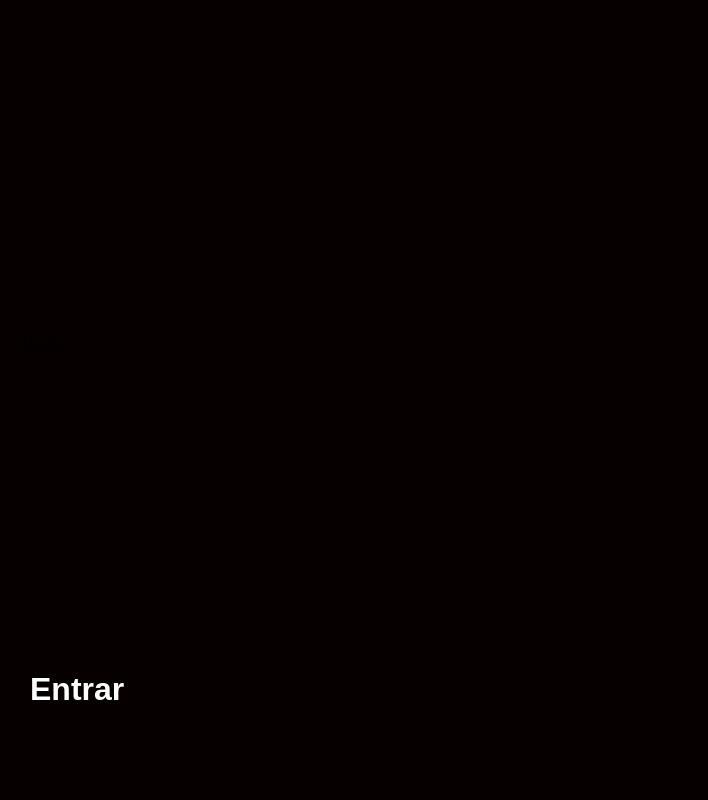
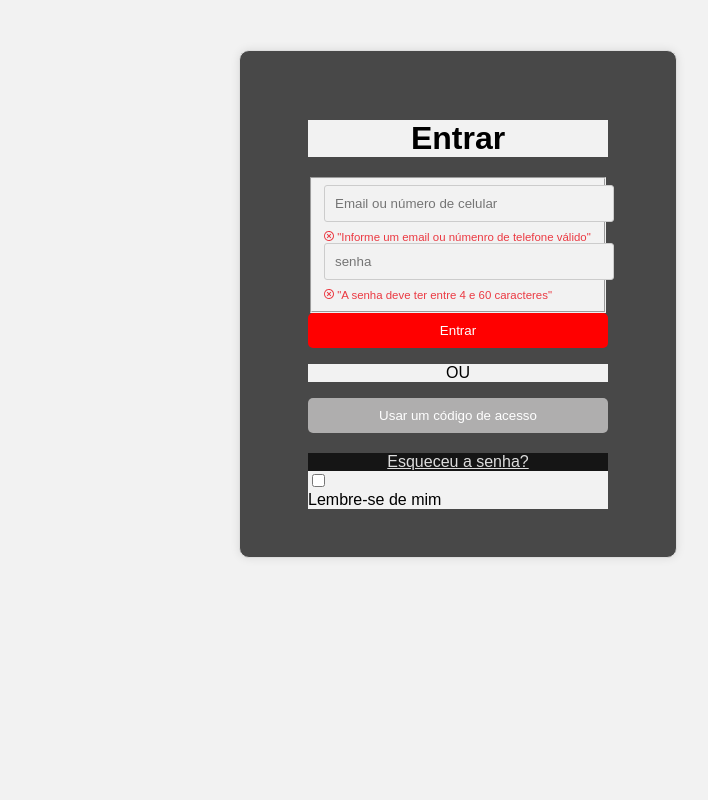
Before and after one commit to Nagila81/Teste-treino, a plain HTML site: page index.html in a window 1280 px wide. Shown: the top 800 px of the page, without its empty margins (182-890 px from the left). Drawn offline with Linux system fonts and the light colour scheme.

Commit message:
Formulário Netflix1

```diff
--- a/index.css
+++ b/index.css
@@ -1,63 +1,89 @@
 *{
+    font-family: Arial, sans-serif;
+    background-color: #f2f2f2;
+   }
+
+   form{
     display: flex;
     flex-direction: column;
+    width: 300px;
+    margin: 50px auto;
+    padding: 48px 68px;
+    background-color: rgba(0, 0, 0, 0.7);
+    border: 1px solid #ddd;
+    border-radius: 10px;
+    box-shadow: 0 0 10px rgba(0, 0, 0, 0.1);
+   }
+
+   h1 {
+    text-align: center;
+    margin-bottom: 20px;
+   }
+
+   #email{
     width: 100%;
-    padding: 48px 68px;
-    border-radius: 4px;
-    outline: none;
-    box-sizing: border-box;
-    font-family: Arial, Helvetica, sans-serif;
-    background-color: rgb(7, 0, 0);
-}
+    padding: 10px;
+    margin-bottom: 5px;
+    border: 1px solid #ccc;
+    border-radius: 3px;
+   }
 
-body{
-    display: flex;
-    justify-content: center;
-    align-items: center;
-}
+   #senha{
+    width: 100%;
+    padding: 10px;
+    margin-bottom: 5px;
+    border: 1px solid #ccc;
+    border-radius: 3px;
+   }
 
-h1{
-    display: block;
+   #svg{
+    color: rgb(235, 57, 66);
+    font-size: 0.7155rem;
+    font-weight: 400;
+    margin-top: 0.245rem;
+   }
+
+   .botao{
+    width: 100%;
+    padding: 10px;
+    background-color: red;
+    color: #fff;
+    border: none;
+    border-radius: 5px;
+    cursor: pointer;
+   }
+
+   .botao:hover {
+    background-color: rgb(201, 49, 49);
+   }
+
+   p{
+    text-align: center;
+   }
+
+   a {
+    text-align: center;
+    margin-top: 20px;
+    background-color: rgba(0, 0, 0, 0.7);
+    color: #ddd;
+   }
+
+   .codigo {
+    width: 100%;
+    padding: 10px;
+    text-decoration: none;
+    background-color: rgb(175, 174, 174);
     color: white;
-}
+    border: none;
+    border-radius: 5px;
+    cursor: pointer;
+   }
 
-form{
-    color: white;
-    margin: 100px;
-    padding: 2px;
-    border-radius: 10px;
-    text-align: center;
-       fieldset{
-        border-radius: 16px;
-        display: flex;
-        flex-direction: column;
-          #svg{
-            color: red;
-            text-transform: lowercase;
-            font-size: 0.8125rem;
-           }
-       }
-       .botao{
-        display: block;
-        height: 40px;
-        padding: 0 26px;
-        border-radius: 5px;
-        font-size: 12px;
-        font-weight: bold;
-        float: right;
-        color: white;
-        background-color: red;
-        word-spacing: normal;
-       }
-       .codigo{
-        display: block;
-        height: 40px;
-        padding: 0 26px;
-        border-radius: 5px;
-        font-size: 12px;
-        font-weight: bold;
-        float: right;
-        color: white;
-        background-color: gray;
-       }
-}
+   .codigo:hover {
+    text-decoration: underline;
+    background-color: rgb(102, 101, 101);
+   }
+
+   .lembre-se{
+    background-color: rgba(0, 0, 0, 0.7);
+   }
--- a/index.html
+++ b/index.html
@@ -6,34 +6,32 @@
     <title>Netflix</title>
     <link rel="stylesheet" href="index.css">
 </head>
-
 <body>
+    <form>
         <h1>Entrar</h1>
-    <form>
     <fieldset>
             <div class="email">
             <label for="email"></label>
             <input id="email" type="email" placeholder="Email ou número de celular">
-            <div id="svg"><svg xmlns="http://www.w3.org/2000/svg" fill="none" role="img" viewBox="0 0 16 16" width="16" height="16" data-icon="CircleXSmall" aria-hidden="true" class="default-ltr-cache-0 e1vkmu651"><path fill-rule="evenodd" clip-rule="evenodd" d="M14.5 8C14.5 11.5899 11.5899 14.5 8 14.5C4.41015 14.5 1.5 11.5899 1.5 8C1.5 4.41015 4.41015 1.5 8 1.5C11.5899 1.5 14.5 4.41015 14.5 8ZM16 8C16 12.4183 12.4183 16 8 16C3.58172 16 0 12.4183 0 8C0 3.58172 3.58172 0 8 0C12.4183 0 16 3.58172 16 8ZM4.46967 5.53033L6.93934 8L4.46967 10.4697L5.53033 11.5303L8 9.06066L10.4697 11.5303L11.5303 10.4697L9.06066 8L11.5303 5.53033L10.4697 4.46967L8 6.93934L5.53033 4.46967L4.46967 5.53033Z" fill="currentColor"></path>
+            </div>
+            <div id="svg"><svg xmlns="http://www.w3.org/2000/svg" fill="none" role="img" viewBox="0 0 16 16" width="10" height="10" data-icon="CircleXSmall" aria-hidden="true" class="default-ltr-cache-0 e1vkmu651"><path fill-rule="evenodd" clip-rule="evenodd" d="M14.5 8C14.5 11.5899 11.5899 14.5 8 14.5C4.41015 14.5 1.5 11.5899 1.5 8C1.5 4.41015 4.41015 1.5 8 1.5C11.5899 1.5 14.5 4.41015 14.5 8ZM16 8C16 12.4183 12.4183 16 8 16C3.58172 16 0 12.4183 0 8C0 3.58172 3.58172 0 8 0C12.4183 0 16 3.58172 16 8ZM4.46967 5.53033L6.93934 8L4.46967 10.4697L5.53033 11.5303L8 9.06066L10.4697 11.5303L11.5303 10.4697L9.06066 8L11.5303 5.53033L10.4697 4.46967L8 6.93934L5.53033 4.46967L4.46967 5.53033Z" fill="currentColor"></path>
             </svg>
                 "Informe um email ou númenro de telefone válido"
-            </div>
             </div>
             <div class="senha">
             <label for="senha"></label>
             <input id="senha" type="senha" placeholder="senha">
-            <div id="svg"><svg xmlns="http://www.w3.org/2000/svg" fill="none" role="img" viewBox="0 0 16 16" width="16" height="16" data-icon="CircleXSmall" aria-hidden="true" class="default-ltr-cache-0 e1vkmu651"><path fill-rule="evenodd" clip-rule="evenodd" d="M14.5 8C14.5 11.5899 11.5899 14.5 8 14.5C4.41015 14.5 1.5 11.5899 1.5 8C1.5 4.41015 4.41015 1.5 8 1.5C11.5899 1.5 14.5 4.41015 14.5 8ZM16 8C16 12.4183 12.4183 16 8 16C3.58172 16 0 12.4183 0 8C0 3.58172 3.58172 0 8 0C12.4183 0 16 3.58172 16 8ZM4.46967 5.53033L6.93934 8L4.46967 10.4697L5.53033 11.5303L8 9.06066L10.4697 11.5303L11.5303 10.4697L9.06066 8L11.5303 5.53033L10.4697 4.46967L8 6.93934L5.53033 4.46967L4.46967 5.53033Z" fill="currentColor"></path>
+            </div>
+            <div id="svg"><svg xmlns="http://www.w3.org/2000/svg" fill="none" role="img" viewBox="0 0 16 16" width="10" height="10" data-icon="CircleXSmall" aria-hidden="true" class="default-ltr-cache-0 e1vkmu651"><path fill-rule="evenodd" clip-rule="evenodd" d="M14.5 8C14.5 11.5899 11.5899 14.5 8 14.5C4.41015 14.5 1.5 11.5899 1.5 8C1.5 4.41015 4.41015 1.5 8 1.5C11.5899 1.5 14.5 4.41015 14.5 8ZM16 8C16 12.4183 12.4183 16 8 16C3.58172 16 0 12.4183 0 8C0 3.58172 3.58172 0 8 0C12.4183 0 16 3.58172 16 8ZM4.46967 5.53033L6.93934 8L4.46967 10.4697L5.53033 11.5303L8 9.06066L10.4697 11.5303L11.5303 10.4697L9.06066 8L11.5303 5.53033L10.4697 4.46967L8 6.93934L5.53033 4.46967L4.46967 5.53033Z" fill="currentColor"></path>
             </svg>
                 "A senha deve ter entre 4 e 60 caracteres"
-            </div>
             </div>
         </fieldset>
             <button class="botao" type="botao">Entrar</button>
             <p>OU</p>
             <button class="codigo" type="botao">Usar um código de acesso</button>
             <a role="link" href="#">Esqueceu a senha?</a>
-        </form>
-        <footer>
+            <footer class="lembre-se">
                 <div>
                     <div>
                         <input type="checkbox" id="R1aben75" name="rememberMe" data-uia="remember-me-field">
@@ -41,6 +39,7 @@
                     <label for="lembre-se de mim">Lembre-se de mim</label>
                 </div>
             </footer>
+        </form>
 
 </body>
 </html>
```
Lines whose indentation alone changed are shown as unchanged.
